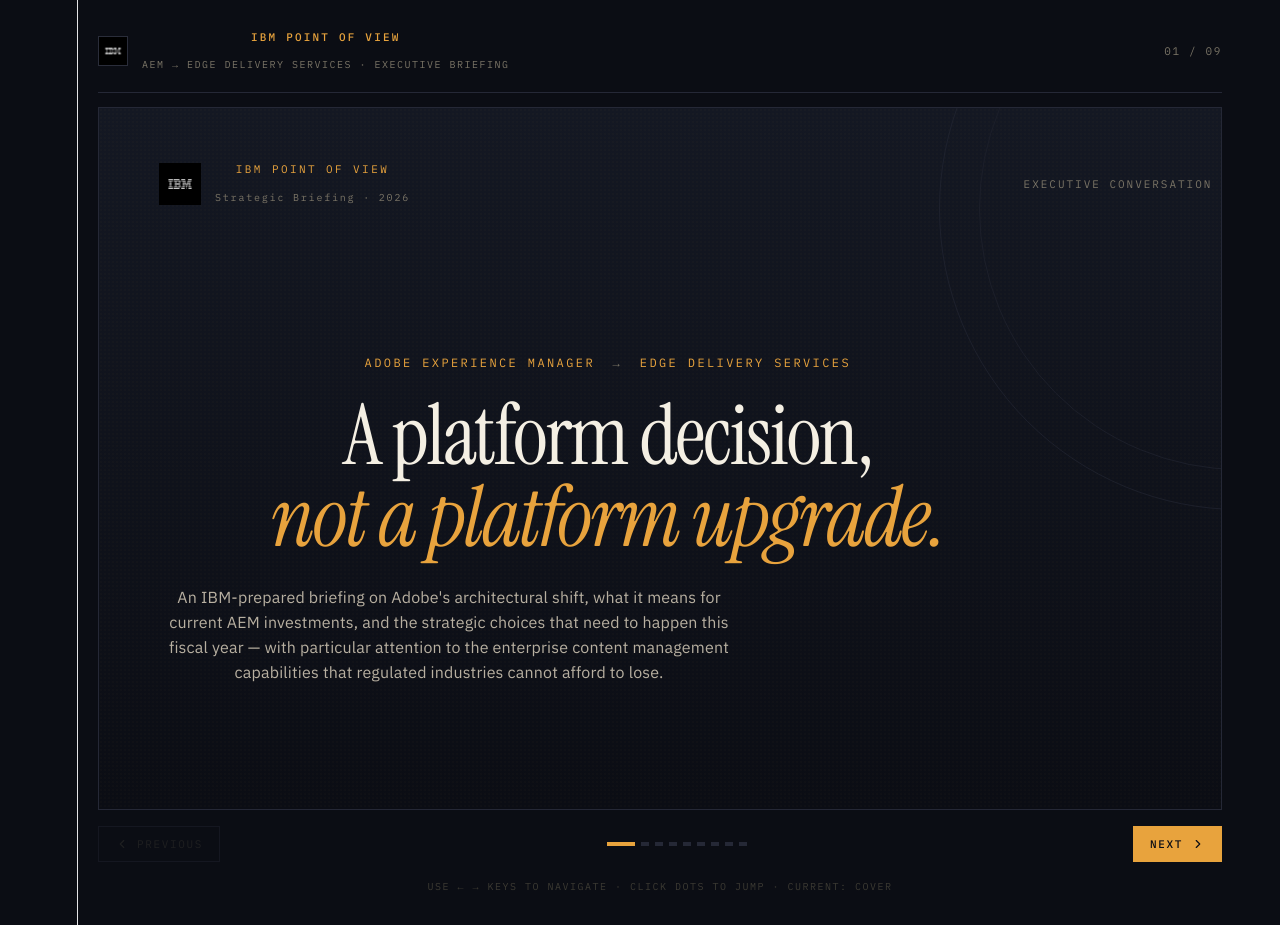
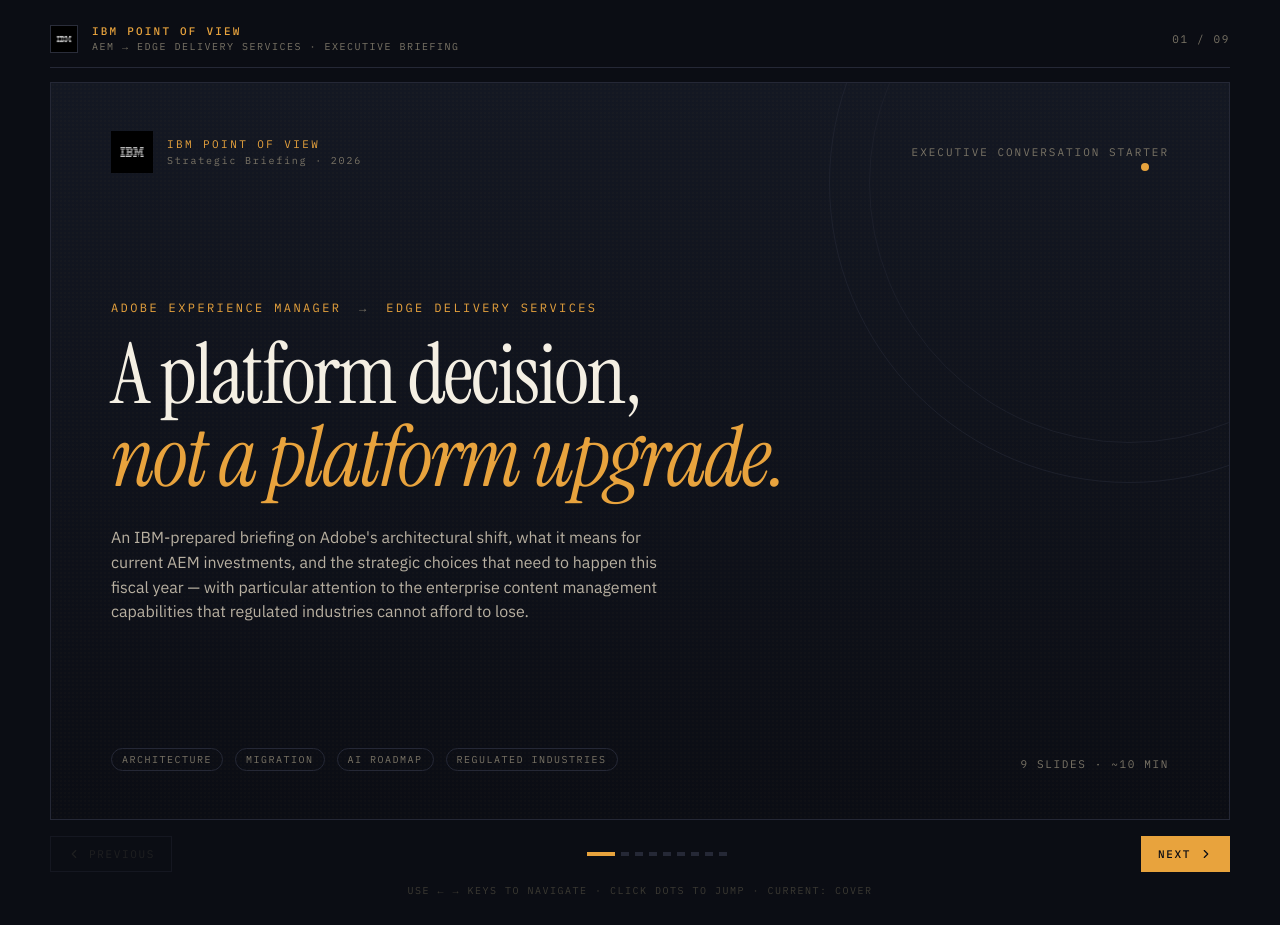
Before and after one commit to pradeepananth-cyber/eds-migration, a React (Vite) app: page / in a window 1280 px wide. Built offline with nearby package versions, Linux system fonts and the light colour scheme.

Commit message:
updated css

```diff
--- a/src/index.css
+++ b/src/index.css
@@ -1,111 +1,25 @@
-:root {
-  --text: #6b6375;
-  --text-h: #08060d;
-  --bg: #fff;
-  --border: #e5e4e7;
-  --code-bg: #f4f3ec;
-  --accent: #aa3bff;
-  --accent-bg: rgba(170, 59, 255, 0.1);
-  --accent-border: rgba(170, 59, 255, 0.5);
-  --social-bg: rgba(244, 243, 236, 0.5);
-  --shadow:
-    rgba(0, 0, 0, 0.1) 0 10px 15px -3px, rgba(0, 0, 0, 0.05) 0 4px 6px -2px;
+* { box-sizing: border-box; }
 
-  --sans: system-ui, 'Segoe UI', Roboto, sans-serif;
-  --heading: system-ui, 'Segoe UI', Roboto, sans-serif;
-  --mono: ui-monospace, Consolas, monospace;
-
-  font: 18px/145% var(--sans);
-  letter-spacing: 0.18px;
-  color-scheme: light dark;
-  color: var(--text);
-  background: var(--bg);
-  font-synthesis: none;
-  text-rendering: optimizeLegibility;
-  -webkit-font-smoothing: antialiased;
-  -moz-osx-font-smoothing: grayscale;
-
-  @media (max-width: 1024px) {
-    font-size: 16px;
-  }
-}
-
-@media (prefers-color-scheme: dark) {
-  :root {
-    --text: #9ca3af;
-    --text-h: #f3f4f6;
-    --bg: #16171d;
-    --border: #2e303a;
-    --code-bg: #1f2028;
-    --accent: #c084fc;
-    --accent-bg: rgba(192, 132, 252, 0.15);
-    --accent-border: rgba(192, 132, 252, 0.5);
-    --social-bg: rgba(47, 48, 58, 0.5);
-    --shadow:
-      rgba(0, 0, 0, 0.4) 0 10px 15px -3px, rgba(0, 0, 0, 0.25) 0 4px 6px -2px;
-  }
-
-  #social .button-icon {
-    filter: invert(1) brightness(2);
-  }
+html, body, #root {
+  margin: 0;
+  padding: 0;
+  width: 100%;
+  max-width: none;
+  min-height: 100vh;
+  background: #0B0D14;
 }
 
 body {
-  margin: 0;
+  font-family: 'IBM Plex Sans', system-ui, -apple-system, sans-serif;
+  color: #F4EFE3;
+  -webkit-font-smoothing: antialiased;
+  -moz-osx-font-smoothing: grayscale;
+  text-align: left;
+  display: block;
+  place-items: initial;
 }
 
 #root {
-  width: 1126px;
-  max-width: 100%;
-  margin: 0 auto;
-  text-align: center;
-  border-inline: 1px solid var(--border);
-  min-height: 100svh;
-  display: flex;
-  flex-direction: column;
-  box-sizing: border-box;
+  display: block;
+  text-align: left;
 }
-
-h1,
-h2 {
-  font-family: var(--heading);
-  font-weight: 500;
-  color: var(--text-h);
-}
-
-h1 {
-  font-size: 56px;
-  letter-spacing: -1.68px;
-  margin: 32px 0;
-  @media (max-width: 1024px) {
-    font-size: 36px;
-    margin: 20px 0;
-  }
-}
-h2 {
-  font-size: 24px;
-  line-height: 118%;
-  letter-spacing: -0.24px;
-  margin: 0 0 8px;
-  @media (max-width: 1024px) {
-    font-size: 20px;
-  }
-}
-p {
-  margin: 0;
-}
-
-code,
-.counter {
-  font-family: var(--mono);
-  display: inline-flex;
-  border-radius: 4px;
-  color: var(--text-h);
-}
-
-code {
-  font-size: 15px;
-  line-height: 135%;
-  padding: 4px 8px;
-  background: var(--code-bg);
-}
```
Also changed, not shown: src/App.css (deleted, +0 -184 lines).
